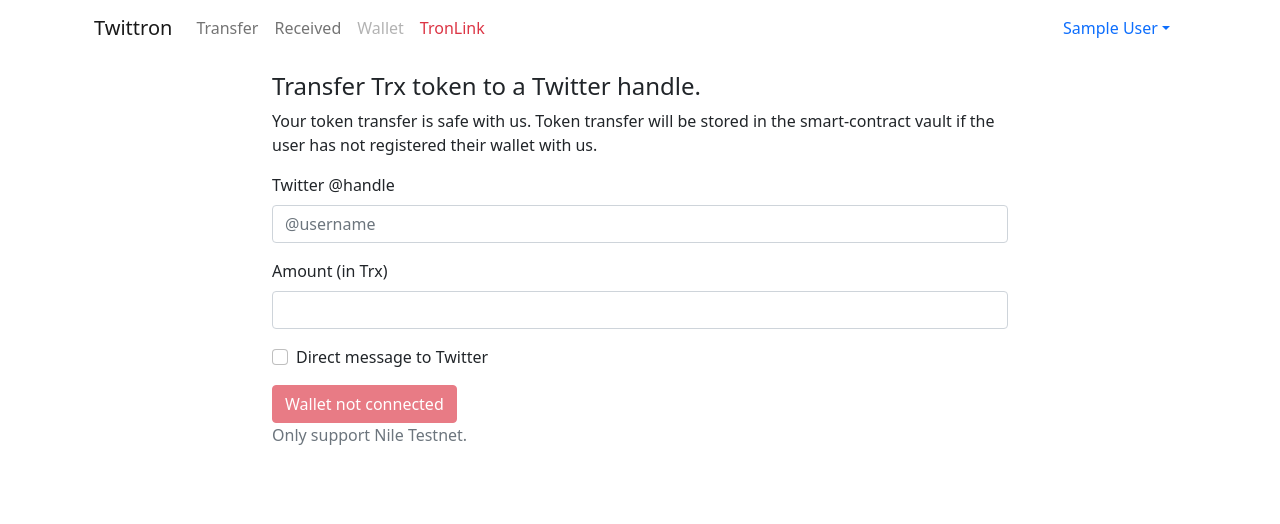
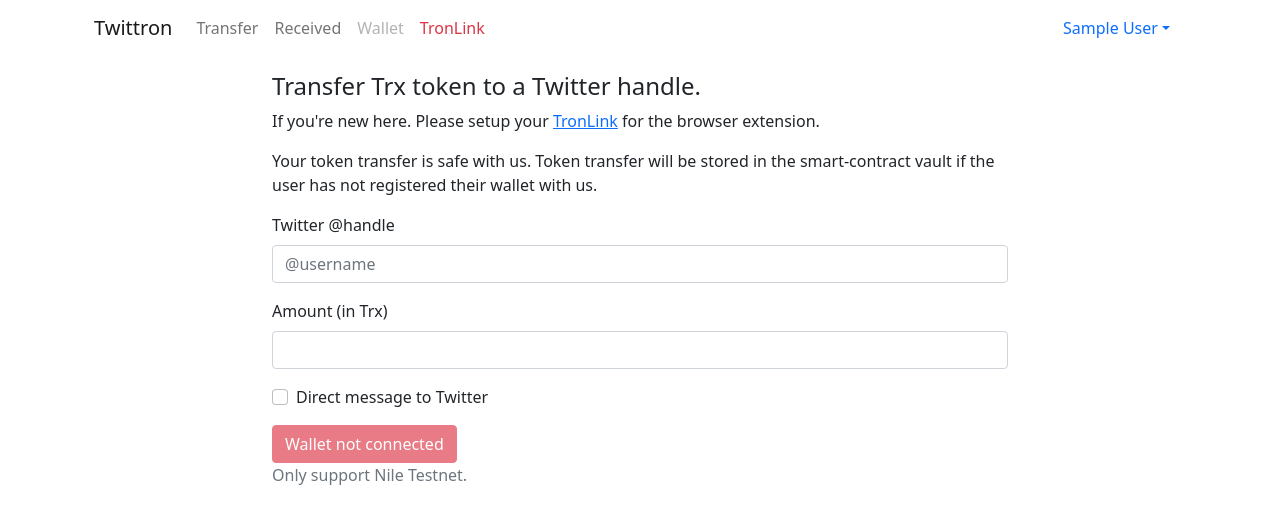
Before and after one commit to blueorbitz/tron-twittron, a Next.js app in the folder dapp-ui/: page / in a window 1280 px wide. Shown: the top 524 px of the page. Built offline with nearby package versions, Linux system fonts and the light colour scheme; no server answers; sample sign-in values are in the browser's storage.

Commit message:
Add simple onboarding message.

```diff
--- a/dapp-ui/pages/index.tsx
+++ b/dapp-ui/pages/index.tsx
@@ -10,6 +10,7 @@ import ColCenter from '../components/ColCenter';
 import { transferFund, extractErrorMessage } from '../helpers/utils';
 import useTronWeb from '../helpers/useTronWeb';
 import 'react-toastify/dist/ReactToastify.css'
+import Link from 'next/link';
 
 const Home: NextPage = () => {
   const { data: session } = useSession();
@@ -62,6 +63,7 @@ const Home: NextPage = () => {
       <div className="row py-3">
         <ColCenter>
           <h4>Transfer Trx token to a Twitter handle.</h4>
+          <p>If you're new here. Please setup your <Link href="https://www.tronlink.org">TronLink</Link> for the browser extension.</p>
           <p>Your token transfer is safe with us. Token transfer will be stored in the smart-contract vault if the user has not registered their wallet with us.</p>
         </ColCenter>
 
```
